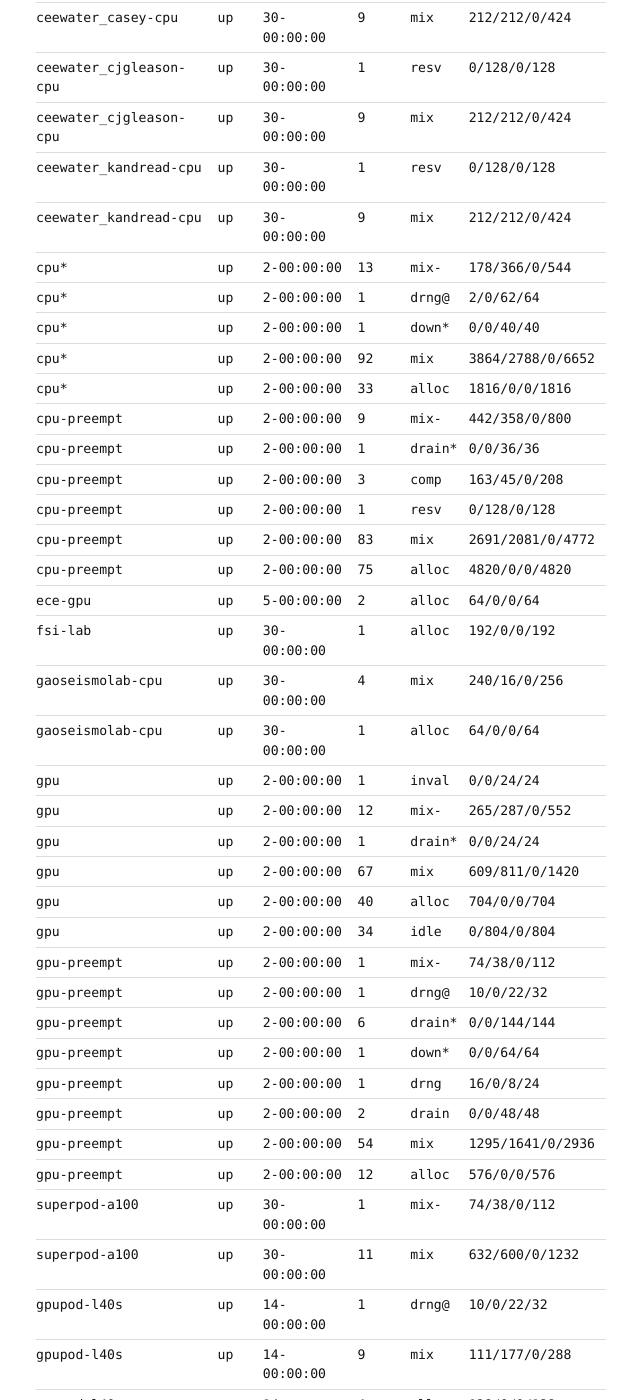
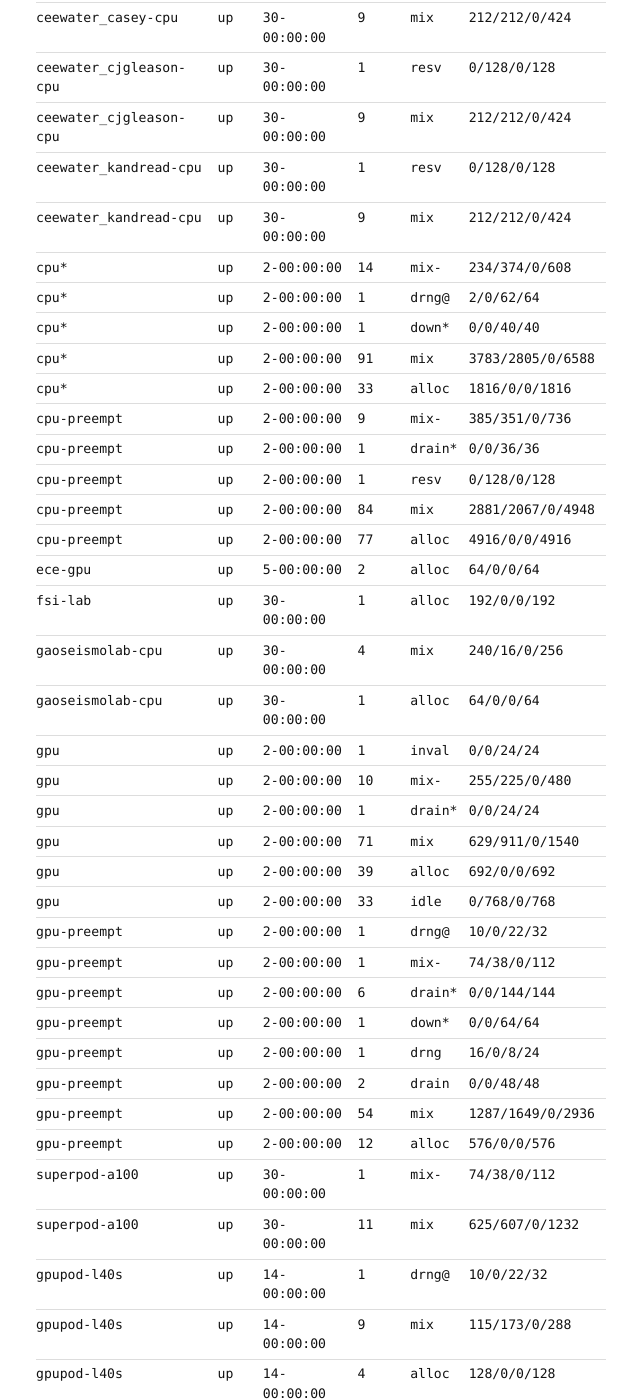
Before and after one commit to yanghangAI/yanghangAI.github.io, a Jekyll site: the page built from _pages/cluster.html, in a window 1280 px wide and 1400 px high, scrolled down 2857 px. Shown: the whole window, without its empty margins (260-900 px from the left). Built offline with Jekyll 4.4.1, drawn with Linux system fonts in a browser that asks for light colours; some of the changed text lies outside the part shown.

Commit message:
chore(dashboard): refresh cluster data 2026-05-17T16:28:07Z

```diff
--- a/assets/cluster-data.json
+++ b/assets/cluster-data.json
@@ -1,5 +1,5 @@
 {
-  "updated_utc": "2026-05-17T16:13:05Z",
+  "updated_utc": "2026-05-17T16:28:07Z",
   "user": "hangyang_umass_edu",
   "squeue": [
     {
@@ -7,7 +7,7 @@
       "partition": "gpu-preempt",
       "name": "exp0-inn-idea097-d001-full",
       "state": "RUNNING",
-      "time": "12:50:45",
+      "time": "13:05:47",
       "time_limit": "1-00:00:00",
       "nodes": "1",
       "nodelist": "ials-gpu014"
@@ -17,7 +17,7 @@
       "partition": "gpu-preempt",
       "name": "exp0-inn-idea084-d001-full",
       "state": "RUNNING",
-      "time": "13:03:26",
+      "time": "13:18:28",
       "time_limit": "1-00:00:00",
       "nodes": "1",
       "nodelist": "ials-gpu009"
@@ -27,7 +27,7 @@
       "partition": "gpu-preempt",
       "name": "1024noamp_keepckpt_idea097_d001",
       "state": "RUNNING",
-      "time": "3:20:09",
+      "time": "3:35:11",
       "time_limit": "12:00:00",
       "nodes": "1",
       "nodelist": "ials-gpu014"
@@ -138,7 +138,7 @@
       "name": "1024noamp_keepckpt_idea097_d001",
       "partition": "gpu-preempt",
       "state": "RUNNING",
-      "elapsed": "03:20:09",
+      "elapsed": "03:35:11",
       "end": "Unknown",
       "exit_code": "0:0"
     },
@@ -183,7 +183,7 @@
       "name": "exp0-inn-idea097-d001-full",
       "partition": "gpu-preempt",
       "state": "RUNNING",
-      "elapsed": "12:50:45",
+      "elapsed": "13:05:47",
       "end": "Unknown",
       "exit_code": "0:0"
     },
@@ -192,7 +192,7 @@
       "name": "exp0-inn-idea084-d001-full",
       "partition": "gpu-preempt",
       "state": "RUNNING",
-      "elapsed": "13:03:26",
+      "elapsed": "13:18:28",
       "end": "Unknown",
       "exit_code": "0:0"
     },
@@ -368,7 +368,7 @@
       "timelimit": "30-00:00:00",
       "nodes": "5",
       "state": "mix",
-      "cpus_aiot": "352/288/0/640"
+      "cpus_aiot": "364/276/0/640"
     },
     {
       "partition": "cbio-gpu",
@@ -430,9 +430,9 @@
       "partition": "cpu*",
       "avail": "up",
       "timelimit": "2-00:00:00",
-      "nodes": "13",
+      "nodes": "14",
       "state": "mix-",
-      "cpus_aiot": "178/366/0/544"
+      "cpus_aiot": "234/374/0/608"
     },
     {
       "partition": "cpu*",
@@ -454,9 +454,9 @@
       "partition": "cpu*",
       "avail": "up",
       "timelimit": "2-00:00:00",
-      "nodes": "92",
+      "nodes": "91",
       "state": "mix",
-      "cpus_aiot": "3864/2788/0/6652"
+      "cpus_aiot": "3783/2805/0/6588"
     },
     {
       "partition": "cpu*",
@@ -472,7 +472,7 @@
       "timelimit": "2-00:00:00",
       "nodes": "9",
       "state": "mix-",
-      "cpus_aiot": "442/358/0/800"
+      "cpus_aiot": "385/351/0/736"
     },
     {
       "partition": "cpu-preempt",
@@ -486,14 +486,6 @@
       "partition": "cpu-preempt",
       "avail": "up",
       "timelimit": "2-00:00:00",
-      "nodes": "3",
-      "state": "comp",
-      "cpus_aiot": "163/45/0/208"
-    },
-    {
-      "partition": "cpu-preempt",
-      "avail": "up",
-      "timelimit": "2-00:00:00",
       "nodes": "1",
       "state": "resv",
       "cpus_aiot": "0/128/0/128"
@@ -502,17 +494,17 @@
       "partition": "cpu-preempt",
       "avail": "up",
       "timelimit": "2-00:00:00",
-      "nodes": "83",
+      "nodes": "84",
       "state": "mix",
-      "cpus_aiot": "2691/2081/0/4772"
+      "cpus_aiot": "2881/2067/0/4948"
     },
     {
       "partition": "cpu-preempt",
       "avail": "up",
       "timelimit": "2-00:00:00",
-      "nodes": "75",
+      "nodes": "77",
       "state": "alloc",
-      "cpus_aiot": "4820/0/0/4820"
+      "cpus_aiot": "4916/0/0/4916"
     },
     {
       "partition": "ece-gpu",
@@ -558,9 +550,9 @@
       "partition": "gpu",
       "avail": "up",
       "timelimit": "2-00:00:00",
-      "nodes": "12",
+      "nodes": "10",
       "state": "mix-",
-      "cpus_aiot": "265/287/0/552"
+      "cpus_aiot": "255/225/0/480"
     },
     {
       "partition": "gpu",
@@ -574,25 +566,33 @@
       "partition": "gpu",
       "avail": "up",
       "timelimit": "2-00:00:00",
-      "nodes": "67",
+      "nodes": "71",
       "state": "mix",
-      "cpus_aiot": "609/811/0/1420"
+      "cpus_aiot": "629/911/0/1540"
     },
     {
       "partition": "gpu",
       "avail": "up",
       "timelimit": "2-00:00:00",
-      "nodes": "40",
+      "nodes": "39",
       "state": "alloc",
-      "cpus_aiot": "704/0/0/704"
+      "cpus_aiot": "692/0/0/692"
     },
     {
       "partition": "gpu",
       "avail": "up",
       "timelimit": "2-00:00:00",
-      "nodes": "34",
+      "nodes": "33",
       "state": "idle",
-      "cpus_aiot": "0/804/0/804"
+      "cpus_aiot": "0/768/0/768"
+    },
+    {
+      "partition": "gpu-preempt",
+      "avail": "up",
+      "timelimit": "2-00:00:00",
+      "nodes": "1",
+      "state": "drng@",
+      "cpus_aiot": "10/0/22/32"
     },
     {
       "partition": "gpu-preempt",
@@ -601,14 +601,6 @@
       "nodes": "1",
       "state": "mix-",
       "cpus_aiot": "74/38/0/112"
-    },
-    {
-      "partition": "gpu-preempt",
-      "avail": "up",
-      "timelimit": "2-00:00:00",
-      "nodes": "1",
-      "state": "drng@",
-      "cpus_aiot": "10/0/22/32"
     },
     {
       "partition": "gpu-preempt",
@@ -648,7 +640,7 @@
       "timelimit": "2-00:00:00",
       "nodes": "54",
       "state": "mix",
-      "cpus_aiot": "1295/1641/0/2936"
+      "cpus_aiot": "1287/1649/0/2936"
     },
     {
       "partition": "gpu-preempt",
@@ -672,7 +664,7 @@
       "timelimit": "30-00:00:00",
       "nodes": "11",
       "state": "mix",
-      "cpus_aiot": "632/600/0/1232"
+      "cpus_aiot": "625/607/0/1232"
     },
     {
       "partition": "gpupod-l40s",
@@ -688,7 +680,7 @@
       "timelimit": "14-00:00:00",
       "nodes": "9",
       "state": "mix",
-      "cpus_aiot": "111/177/0/288"
+      "cpus_aiot": "115/173/0/288"
     },
     {
       "partition": "gpupod-l40s",
@@ -728,7 +720,7 @@
       "timelimit": "14-00:00:00",
       "nodes": "19",
       "state": "mix",
-      "cpus_aiot": "233/223/0/456"
+      "cpus_aiot": "232/224/0/456"
     },
     {
       "partition": "jdelhommelle",
@@ -736,7 +728,7 @@
       "timelimit": "30-00:00:00",
       "nodes": "1",
       "state": "mix-",
-      "cpus_aiot": "207/17/0/224"
+      "cpus_aiot": "206/18/0/224"
     },
     {
       "partition": "lan",
@@ -760,7 +752,7 @@
       "timelimit": "2-00:00:00",
       "nodes": "4",
       "state": "mix",
-      "cpus_aiot": "92/164/0/256"
+      "cpus_aiot": "80/176/0/256"
     },
     {
       "partition": "mpi",
@@ -822,17 +814,9 @@
       "partition": "toltec-cpu",
       "avail": "up",
       "timelimit": "30-00:00:00",
-      "nodes": "1",
-      "state": "comp",
-      "cpus_aiot": "15/17/0/32"
-    },
-    {
-      "partition": "toltec-cpu",
-      "avail": "up",
-      "timelimit": "30-00:00:00",
-      "nodes": "5",
+      "nodes": "6",
       "state": "mix",
-      "cpus_aiot": "133/27/0/160"
+      "cpus_aiot": "160/32/0/192"
     },
     {
       "partition": "toltec-cpu",
@@ -864,7 +848,7 @@
       "timelimit": "30-00:00:00",
       "nodes": "16",
       "state": "mix",
-      "cpus_aiot": "560/464/0/1024"
+      "cpus_aiot": "580/444/0/1024"
     },
     {
       "partition": "umd-cscdr-cpu",
@@ -903,24 +887,16 @@
       "avail": "up",
       "timelimit": "30-00:00:00",
       "nodes": "1",
-      "state": "comp",
-      "cpus_aiot": "36/12/0/48"
+      "state": "mix",
+      "cpus_aiot": "44/4/0/48"
     },
     {
       "partition": "visterra",
       "avail": "up",
       "timelimit": "30-00:00:00",
-      "nodes": "2",
-      "state": "mix",
-      "cpus_aiot": "80/16/0/96"
-    },
-    {
-      "partition": "visterra",
-      "avail": "up",
-      "timelimit": "30-00:00:00",
-      "nodes": "4",
+      "nodes": "6",
       "state": "alloc",
-      "cpus_aiot": "192/0/0/192"
+      "cpus_aiot": "288/0/0/288"
     },
     {
       "partition": "workflow",
@@ -942,25 +918,9 @@
       "partition": "zhoulin-cpu",
       "avail": "up",
       "timelimit": "30-00:00:00",
-      "nodes": "1",
-      "state": "mix-",
-      "cpus_aiot": "112/16/0/128"
-    },
-    {
-      "partition": "zhoulin-cpu",
-      "avail": "up",
-      "timelimit": "30-00:00:00",
-      "nodes": "1",
-      "state": "comp",
-      "cpus_aiot": "112/16/0/128"
-    },
-    {
-      "partition": "zhoulin-cpu",
-      "avail": "up",
-      "timelimit": "30-00:00:00",
-      "nodes": "2",
+      "nodes": "4",
       "state": "mix",
-      "cpus_aiot": "248/8/0/256"
+      "cpus_aiot": "496/16/0/512"
     },
     {
       "partition": "zhoulin-cpu",
```
